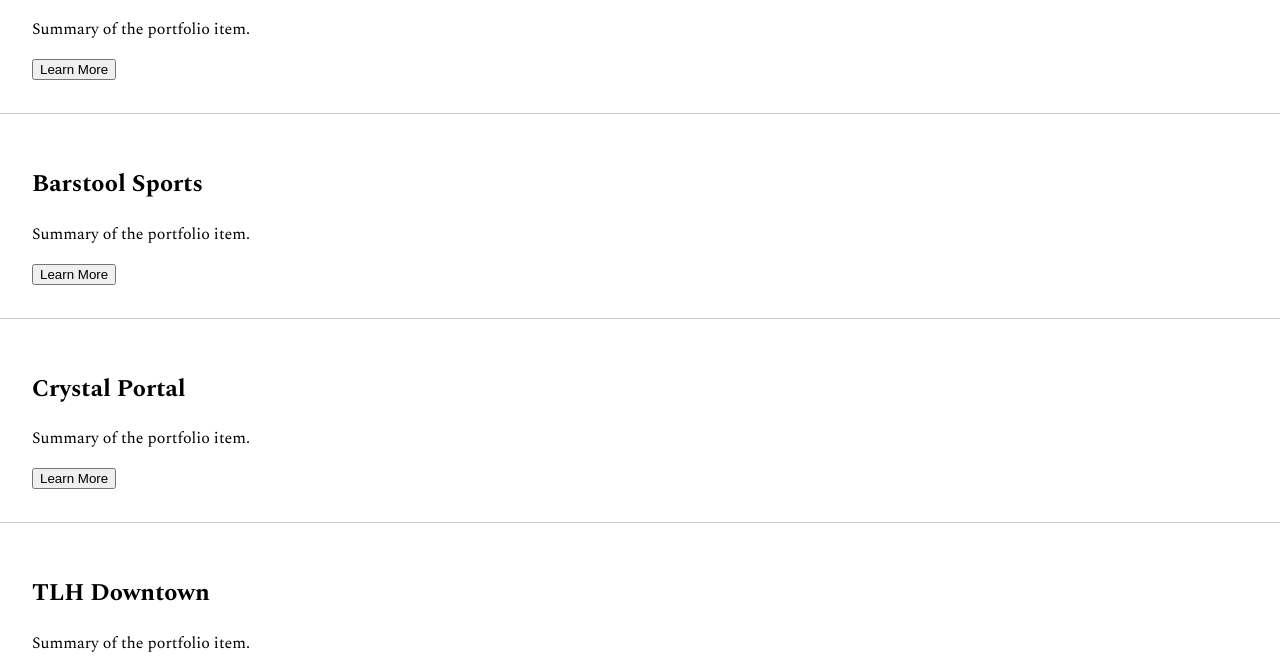
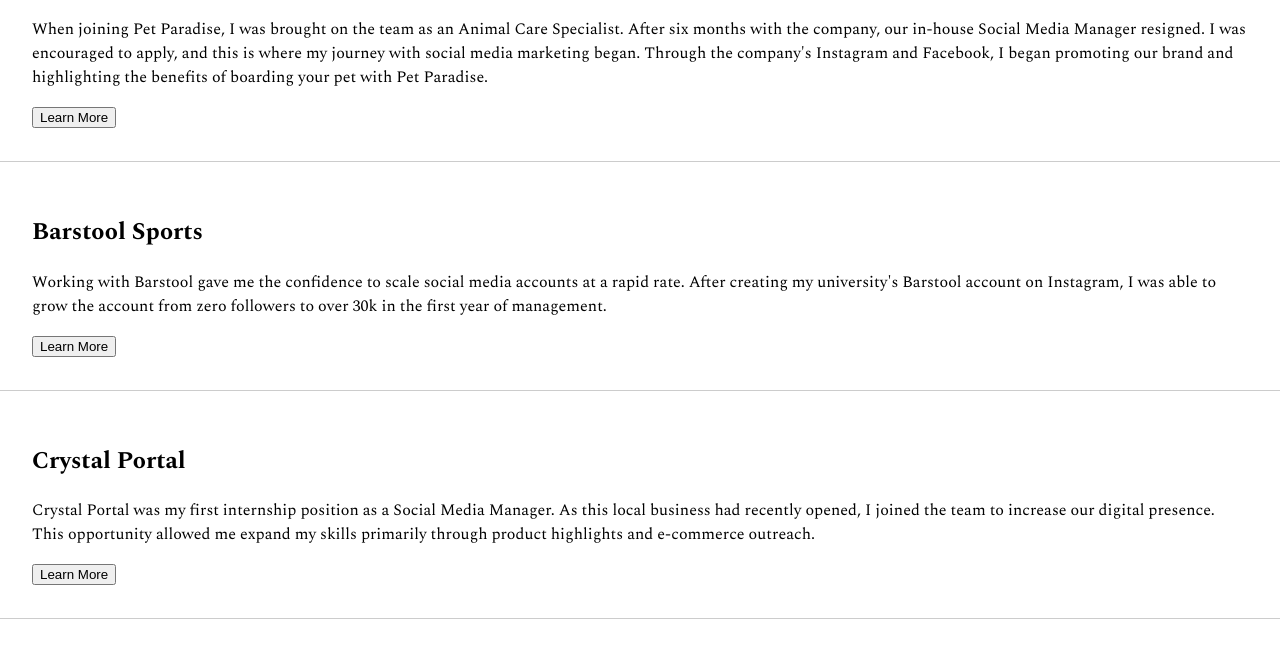
Before and after one commit to andrewdent1/b-portfolio, a plain HTML site: page social_media_management.html in a window 1280 px wide. Shown: the part 91-759 px from the top of the page. Drawn offline with nearby package versions, Linux system fonts and the light colour scheme.

Commit message:
Update social_media_management.html

```diff
--- a/social_media_management.html
+++ b/social_media_management.html
@@ -36,17 +36,17 @@
     <main>
         <section class="portfolio-item">
             <h2>Pet Paradise</h2>
-            <p>Summary of the portfolio item.</p>
+            <p>When joining Pet Paradise, I was brought on the team as an Animal Care Specialist. After six months with the company, our in-house Social Media Manager resigned. I was encouraged to apply, and this is where my journey with social media marketing began. Through the company's Instagram and Facebook, I began promoting our brand and highlighting the benefits of boarding your pet with Pet Paradise.</p>
             <button onclick="openPopup('popup1')">Learn More</button>
         </section>
         <section class="portfolio-item">
             <h2>Barstool Sports</h2>
-            <p>Summary of the portfolio item.</p>
+            <p>Working with Barstool gave me the confidence to scale social media accounts at a rapid rate. After creating my university's Barstool account on Instagram, I was able to grow the account from zero followers to over 30k in the first year of management.</p>
             <button onclick="openPopup('popup1')">Learn More</button>
         </section>
         <section class="portfolio-item">
             <h2>Crystal Portal</h2>
-            <p>Summary of the portfolio item.</p>
+            <p>Crystal Portal was my first internship position as a Social Media Manager. As this local business had recently opened, I joined the team to increase our digital presence. This opportunity allowed me expand my skills primarily through product highlights and e-commerce outreach.</p>
             <button onclick="openPopup('popup1')">Learn More</button>
         </section>
         <section class="portfolio-item">
```
